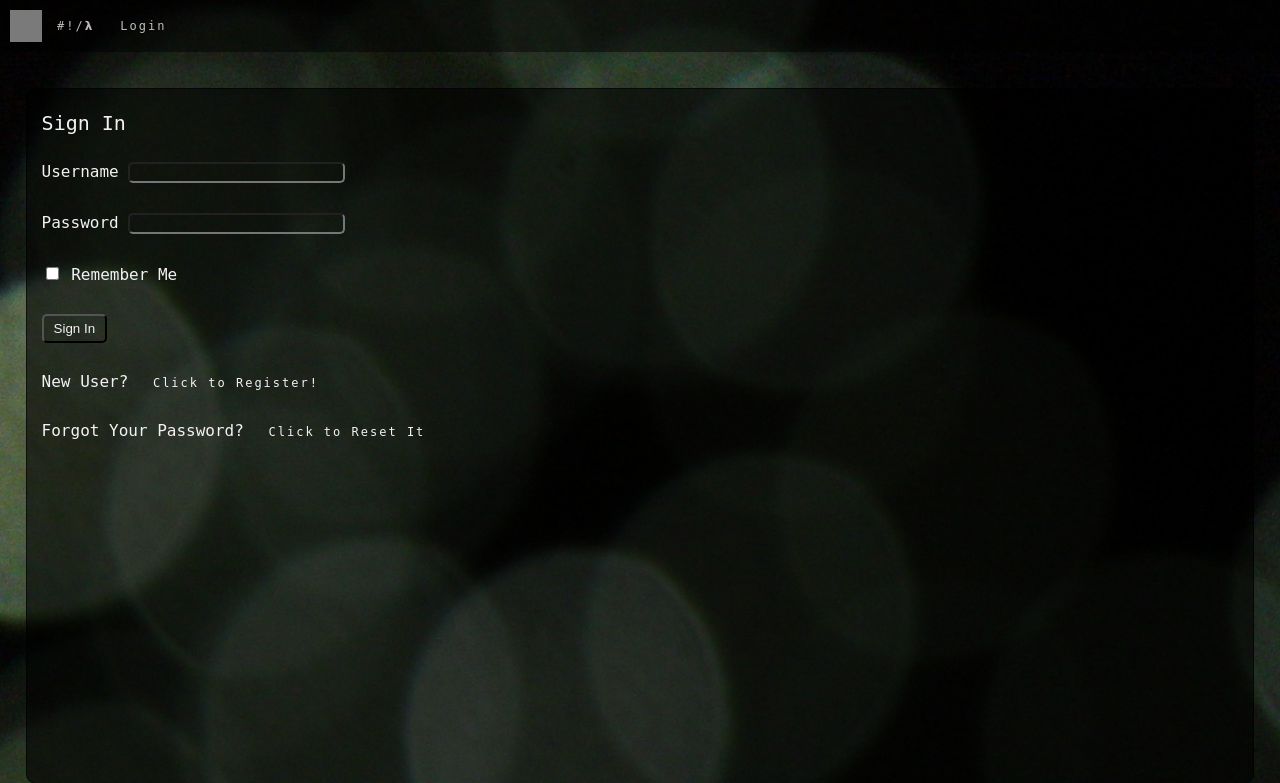
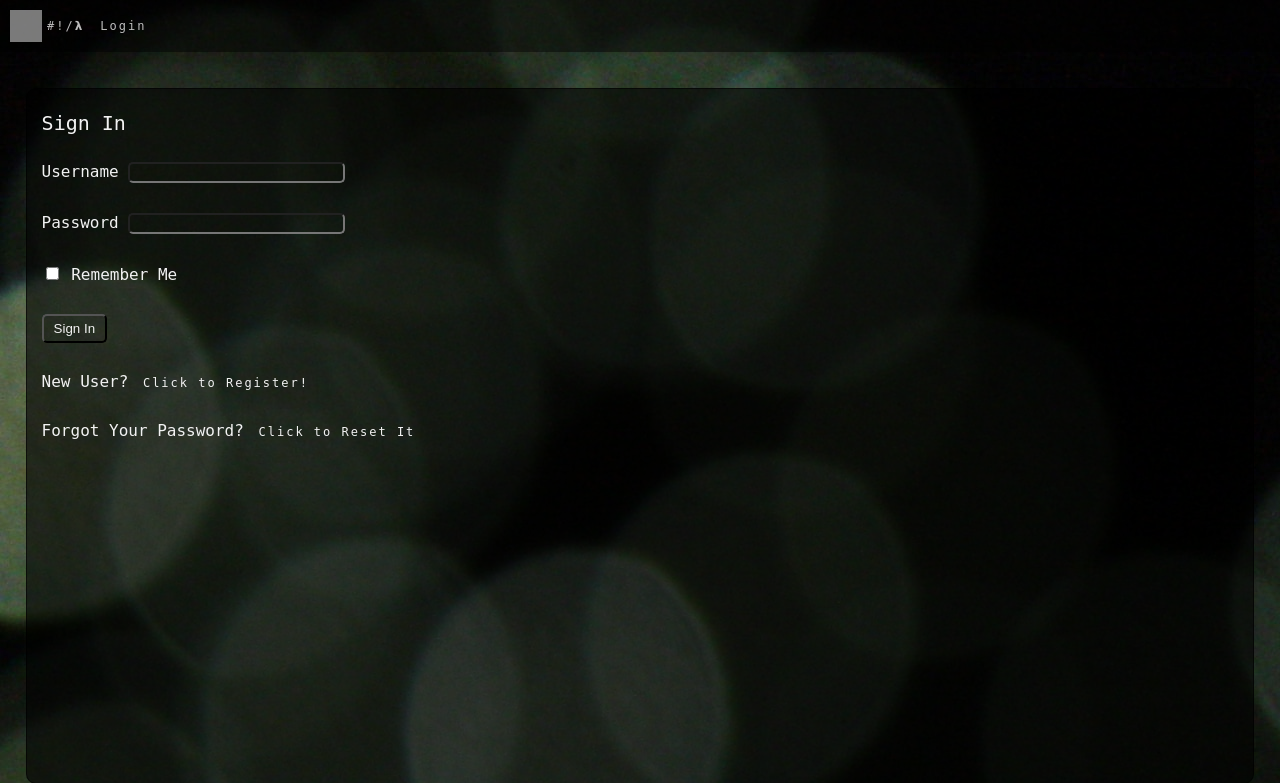
Before and after one commit to debauchery1st/debauchery1st.github.io, a Flask app: page /login in a window 1280 px wide. Shown: the top 783 px of the page. Run offline with Flask 2, Linux system fonts and the light colour scheme; some libraries are stand-ins or nearby versions; some web fonts are replaced; grey boxes are pictures that could not be loaded.

Commit message:
adjusted padding on anchor links

```diff
--- a/app/static/css/index.css
+++ b/app/static/css/index.css
@@ -279,7 +279,7 @@ h2 {
 a {
   font-size: 1.2rem;
   letter-spacing: 0.2rem;
-  padding-left: 1.5rem;
+  padding: 0.5rem;
 }
 .body-alert-msg {
   padding: 1.5rem;
--- a/app/templates/_post.html
+++ b/app/templates/_post.html
@@ -7,7 +7,7 @@
         said - {{ moment(post.timestamp).fromNow() }}
         <br>
         <span id="post{{ post.id }}">{{ post.body }}</span>
-        {% if post.language and post.language != g.locale %}
+        <!-- {% if post.language and post.language != g.locale %} -->
         <span id="translation{{ post.id }}">
             <a href="javascript:translate(
                 '#post{{ post.id }}',
@@ -15,7 +15,7 @@
                 '{{ post.language }}',
                 '{{ g.locale }}');">{{ _('Translate') }}</a>
         </span>
-        {% endif %}
+        <!-- {% endif %} -->
         <br>
     </p>
 </section>
--- a/less/homepage.less
+++ b/less/homepage.less
@@ -87,7 +87,7 @@ h2 {
 a {
     font-size: 1.2rem;
     letter-spacing: .2rem;
-    padding-left: 1.5rem;
+    padding: .5rem;
 }
 
 .body-alert-msg {
```
